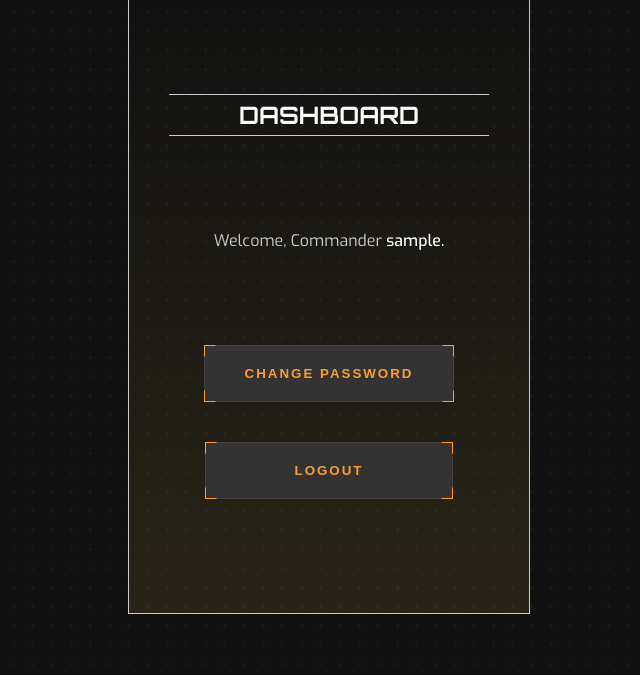
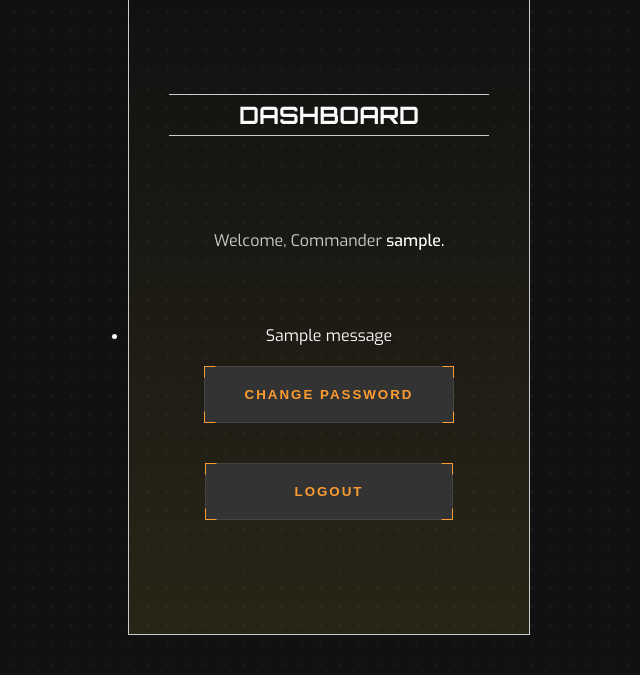
Before and after one commit to Ryael/paradise-lost, a Django app: page /users/dashboard in a window 1280 px wide. Shown: the part 121-796 px from the top of the page, without its empty margins (311-951 px from the left). Before the commit the page ends 735 px from the top, so only its background shows below. Run offline with Django 4.2, Linux system fonts and the light colour scheme; a user stored in the database is signed in; tables that the repository leaves empty hold one stand-in row (values such as "Sample post"); one stand-in notice (Sample message) is shown; some libraries are stand-ins or nearby versions.

Commit message:
Add `messages` section to `dashboard.html`

```diff
--- a/templates/users/dashboard.html
+++ b/templates/users/dashboard.html
@@ -9,6 +9,15 @@
     {% if user.is_authenticated %}
         <p id="welcome-text">Welcome, Commander <span id="username">{{ user.username}}.</span>
         </p>
+        {% if messages %}
+        <div id="dashboard-messages">
+          <ul>
+            {% for message in messages %}
+            <li>{{message}}</li>
+            {% endfor %}
+          </ul>
+        </div>
+        {% endif %}
         <div class="dashboard-button">
           <a href="{% url 'account_change_password' %}">
             <button type="submit" class="button">
```
